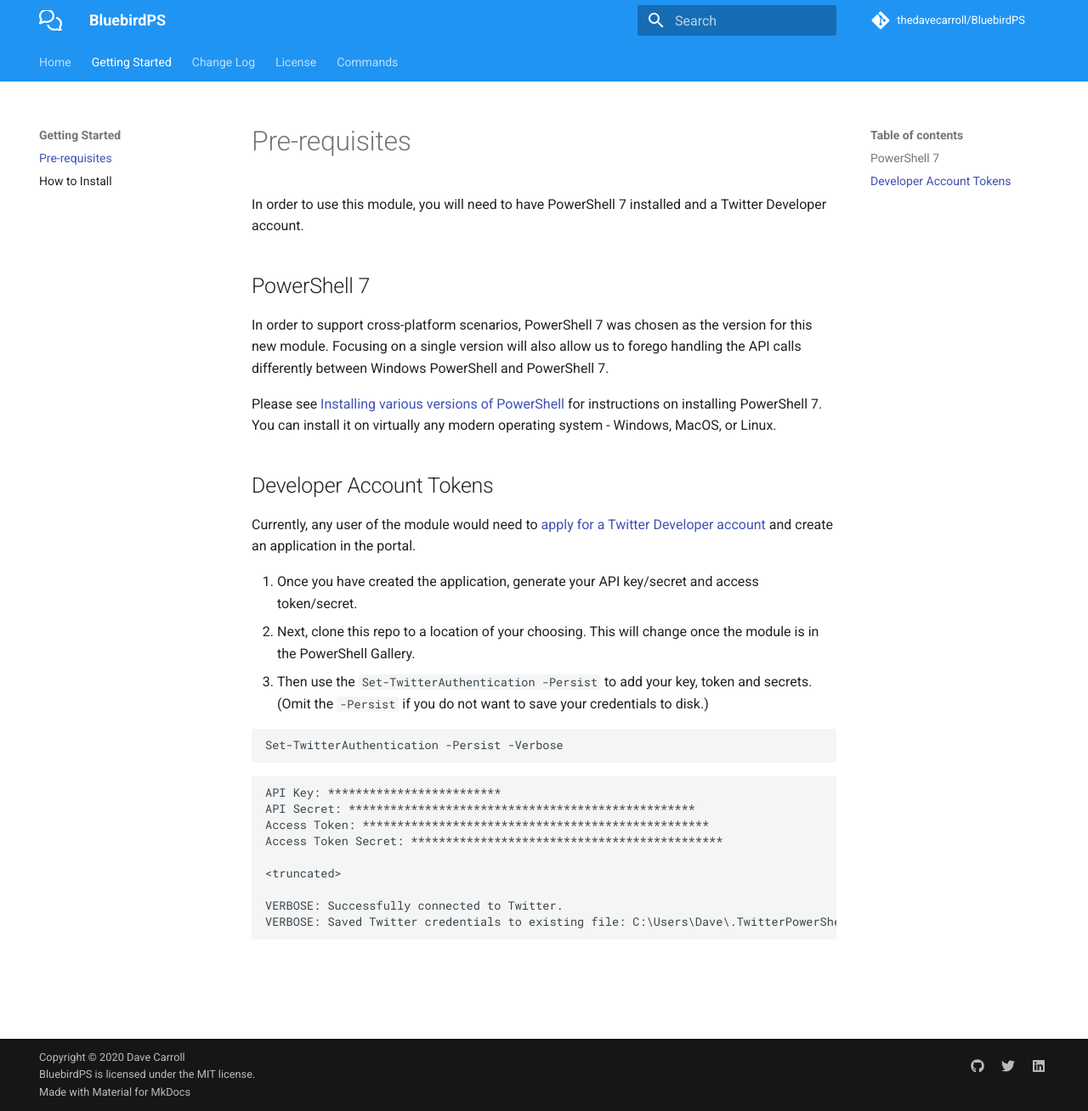
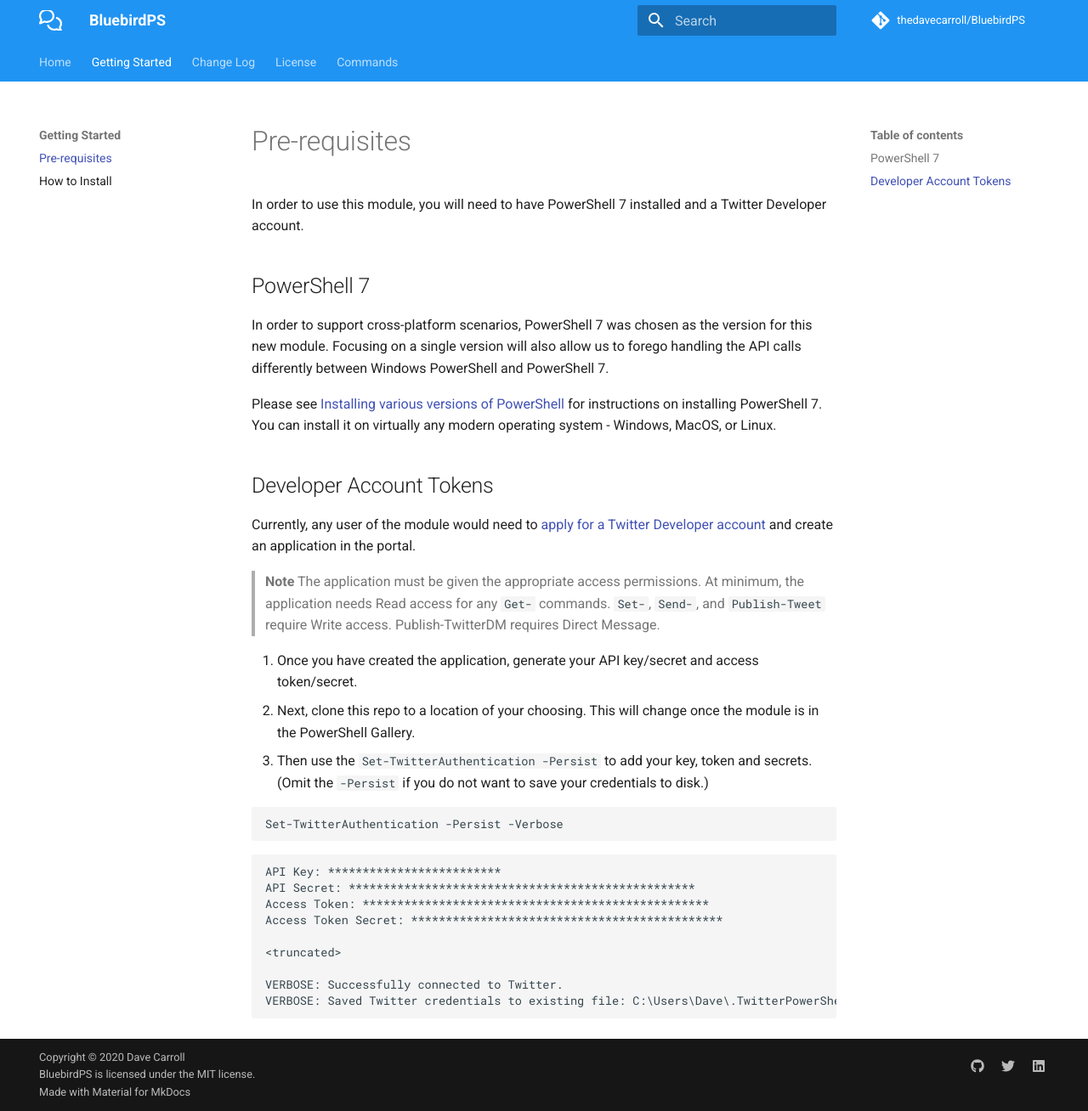
Before and after one commit to thedavecarroll/BluebirdPS, an MkDocs documentation site: the page built from docs/prerequisites.md, in a window 1280 px wide and 1308 px high. Shown: the whole window at 85% size. Built offline with MkDocs 1.6.1 and Material for MkDocs 9.7.7, drawn with Linux system fonts in a browser that asks for light colours; comment, search, counter and statistics services are not loaded.

Commit message:
fix [BUG] Get-TwitterDM is not allowed #29

```diff
--- a/docs/prerequisites.md
+++ b/docs/prerequisites.md
@@ -13,6 +13,11 @@
 ## Developer Account Tokens
 
 Currently, any user of the module would need to [apply for a Twitter Developer account](https://developer.twitter.com/en/apply/user.html) and create an application in the portal.
+
+> **Note**
+> The application must be given the appropriate access permissions.
+> At minimum, the application needs Read access for any `Get-` commands. `Set-`, `Send-`, and `Publish-Tweet` require Write access.
+> Publish-TwitterDM requires Direct Message.
 
 1. Once you have created the application, generate your API key/secret and access token/secret.
 2. Next, clone this repo to a location of your choosing. This will change once the module is in the PowerShell Gallery.
```
Also changed, not shown: README.md (+5 -0 lines), docs/about_BluebirdPS.md (+1 -1 lines).
